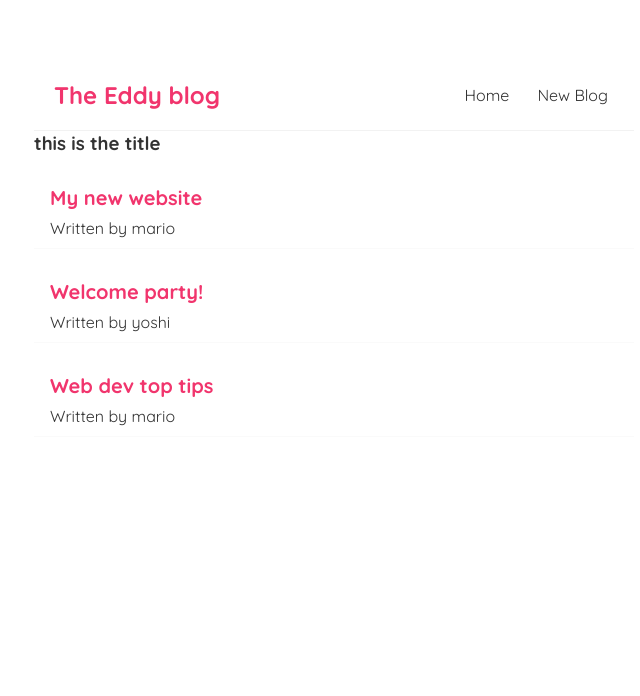
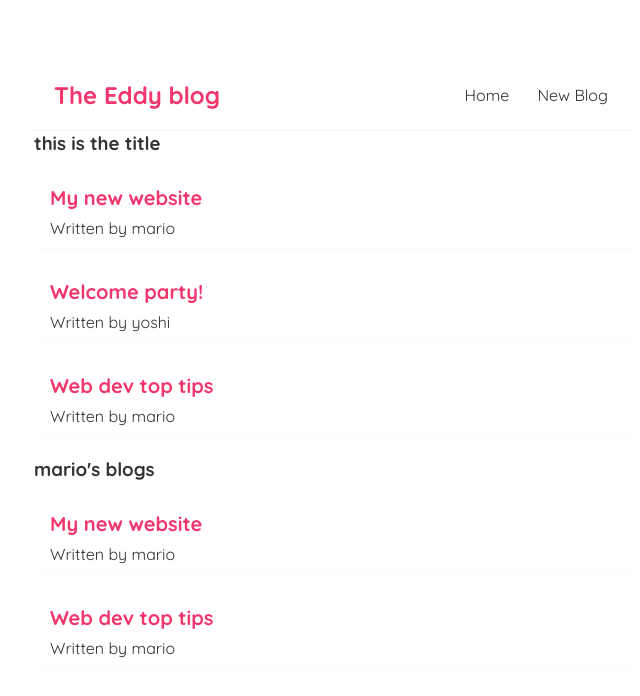
Before and after one commit to EdwinAtieno/React_practicals, a React (Create React App) app: page / in a window 1280 px wide. Shown: the top 696 px of the page, without its empty margins (306-946 px from the left). Built offline with nearby package versions, Linux system fonts and the light colour scheme.

Commit message:
feat(components): reuse
+ use of filter in components

```diff
--- a/src/components/Home.js
+++ b/src/components/Home.js
@@ -11,6 +11,7 @@
     return (
         <div className="home">
             <BlogList blogs={blogs} title="this is the title"/>
+            <BlogList blogs={blogs.filter((blog) => blog.author === 'mario' )} title="mario's blogs"/>
         </div>);
 }
 
```
